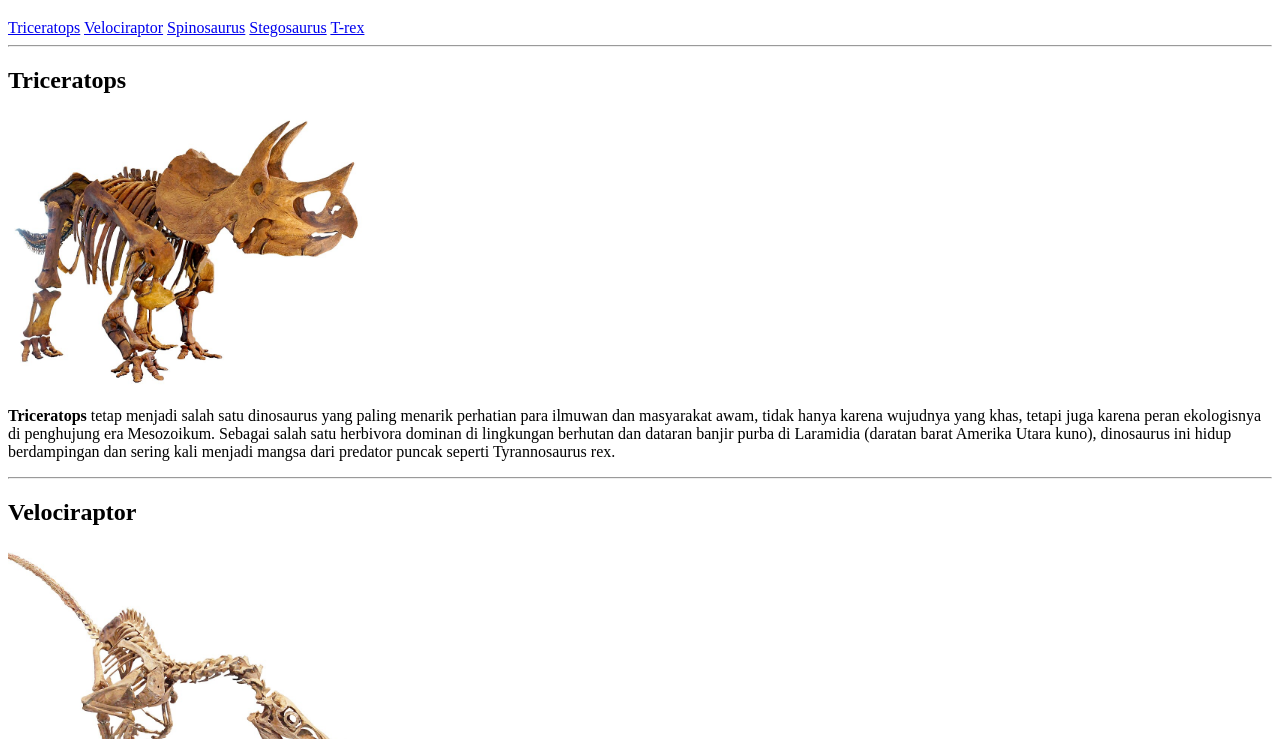
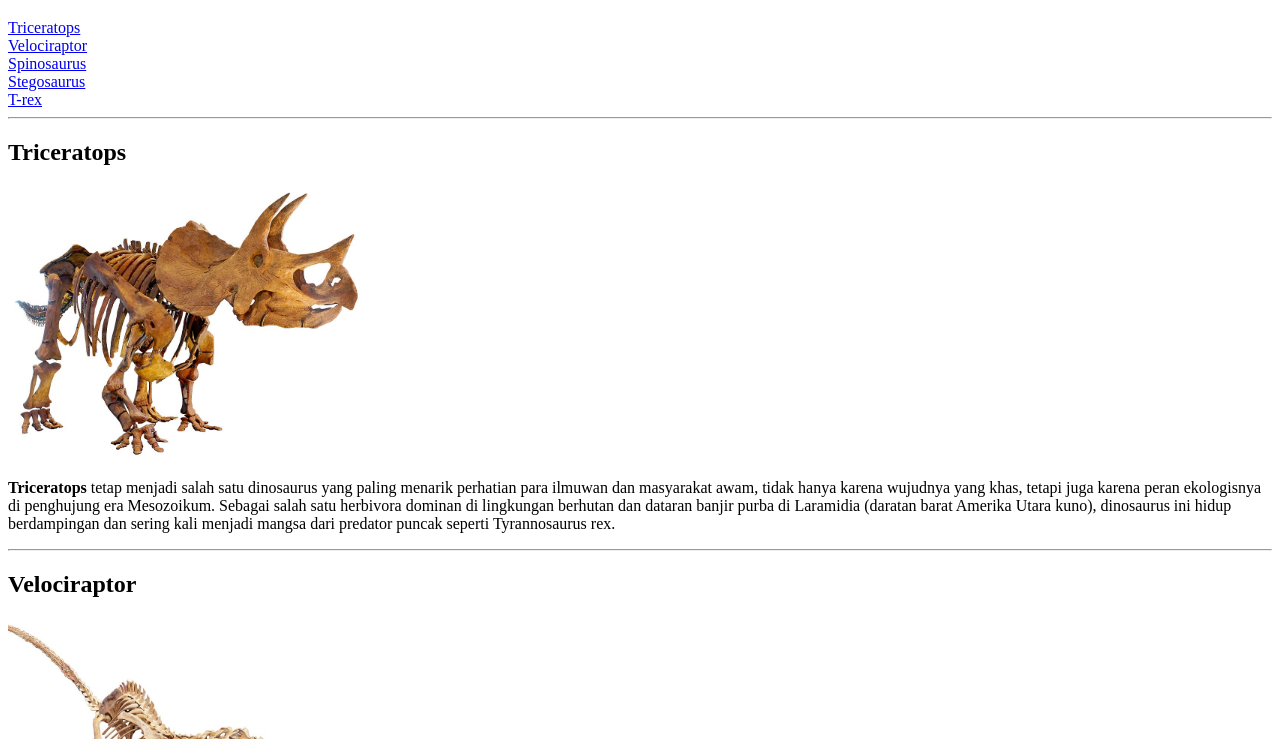
Before and after one commit to kathyducky/week-03, a plain HTML site: page index.html in a window 1280 px wide. Shown: the part 61-800 px from the top of the page. Drawn offline with Linux system fonts and the light colour scheme.

Commit message:
Update index.html

```diff
--- a/index.html
+++ b/index.html
@@ -8,11 +8,11 @@
 <h1>Daftar Dinosaurus</h1>
 
 <nav>
-<a href="#triceratops">Triceratops</a>
-<a href="#velociraptor">Velociraptor</a>
-<a href="#spinosaurus">Spinosaurus</a>
-<a href="#stegosaurus">Stegosaurus</a>
-<a href="#t-rex">T-rex</a>
+<a href="#triceratops">Triceratops</a><br>
+<a href="#velociraptor">Velociraptor</a><br>
+<a href="#spinosaurus">Spinosaurus</a><br>
+<a href="#stegosaurus">Stegosaurus</a><br>
+<a href="#t-rex">T-rex</a><br>
 </nav>
 
 <hr>
@@ -23,6 +23,7 @@
 <p>
 <strong>Triceratops</strong> tetap menjadi salah satu dinosaurus yang paling menarik perhatian para ilmuwan dan masyarakat awam, tidak hanya karena wujudnya yang khas, tetapi juga karena peran ekologisnya di penghujung era Mesozoikum. Sebagai salah satu herbivora dominan di lingkungan berhutan dan dataran banjir purba di Laramidia (daratan barat Amerika Utara kuno), dinosaurus ini hidup berdampingan dan sering kali menjadi mangsa dari predator puncak seperti Tyrannosaurus rex.
 </p>
+
 <hr>
 
 <h2>Velociraptor</h2>
@@ -31,6 +32,7 @@
 <p>
 <strong>Velociraptor</strong> adalah dinosaurus karnivora berukuran kecil dari periode Kapur akhir, sekitar 75 hingga 71 juta tahun lalu, yang terkenal jauh lebih kecil daripada penggambaran populernya di film-film karena tingginya hanya seukuran kalkun dan tubuhnya dipenuhi bulu seperti burung. Dinosaurus bipedal ini mengandalkan kelincahan yang luar biasa, rahang kuat bergigi tajam, serta cakar berbentuk sabit yang melengkung di setiap kaki belakangnya untuk melumpuhkan mangsa berukuran kecil. Meskipun sering dianggap sebagai pemburu soliter, bukti fosil menunjukkan bahwa mereka hidup di lingkungan gurun purba di Asia Tengah dan mungkin menggunakan strategi berburu yang adaptif untuk bertahan hidup di ekosistem yang keras.
 </p>
+
 <hr>
 
 <h2>spinosaurus</h2>
@@ -39,6 +41,7 @@
 <p>
 <strong>Spinosaurus</strong> menyimpan teka-teki evolusi paling menarik di dunia paleontologi karena ia adalah satu-satunya dinosaurus karnivora besar yang diketahui beradaptasi dengan gaya hidup akuatik. Hidup di wilayah yang kini menjadi gurun Sahara pada periode Kapur tengah, predator bertubuh masif ini dilengkapi dengan ekor berbentuk dayung yang kuat dan kaki belakang yang pendek, yang memungkinkannya berenang dengan lincah di sungai-sungai purba yang luas. Alih-alih mengejar mangsa di daratan terbuka, Spinosaurus menyelam dan menyambar ikan-ikan air tawar raksasa menggunakan rahang bergigi kerucut yang dirancang khusus untuk mencengkeram licinnya tubuh mangsa air.
 </p>
+
 <hr>
 
 <h2>Stegosaurus</h2>
@@ -47,6 +50,7 @@
 <p>
 <strong>Stegosaurus</strong> adalah salah satu dinosaurus herbivora paling mudah dikenali dari periode Jura Akhir, sekitar 150 juta tahun lalu, yang terkenal berkat deretan lempeng tulang besar berbentuk layang-layang di sepanjang punggungnya serta empat duri tajam di ujung ekornya. Meskipun memiliki ukuran tubuh raksasa sebesar bus dengan bobot mencapai beberapa ton, dinosaurus ini memiliki kepala yang sangat kecil dan kapasitas otak yang luar biasa mungil—hanya seukuran buah kenari. Lempeng-lempeng di punggungnya diyakini berfungsi untuk membantu mengatur suhu tubuh, sementara ekor berduri yang mematikan menjadi senjata pertahanan utama terhadap pemangsa seperti Allosaurus di lingkungan dataran rendah tempat mereka mencari makan.
 </p>
+
 <hr>
 
 <h2>Brachiosaurus</h2>
@@ -55,6 +59,7 @@
 <p>
 <strong>Brachiosaurus</strong> adalah salah satu dinosaurus sauropoda paling kolosal dan mudah dikenali dari periode Jura Akhir, sekitar 154 hingga 153 juta tahun lalu, yang terkenal karena lehernya yang sangat panjang dan tungkai depan yang jauh lebih tinggi daripada kaki belakangnya, membuat posturnya menyerupai jerapah raksasa. Dengan berat mencapai puluhan ton dan tinggi yang memungkinkannya meraih puncak pepohonan purba, makhluk herbivora ini menghabiskan sebagian besar waktunya setiap hari hanya untuk mengonsumsi ratusan kilogram dedaunan menggunakan gigi berbentuk seperti pahat. Berbeda dari kebanyakan dinosaurus lain yang harus berdiri dengan dua kaki untuk mencapai tempat tinggi, tubuh raksasa Brachiosaurus dengan paru-paru dan sistem kantung udara yang kompleks sudah dirancang secara alami untuk mendominasi kanopi hutan tanpa perlu bersusah payah menegakkan diri.
 </p>
+
 <hr>
 
 <h2>Trex</h2>
@@ -62,6 +67,7 @@
 <p>
 <strong>Tyrannosaurus rex</strong> (<em>T-rex</em>) bukanlah sekadar mesin pembunuh bertubuh raksasa seperti dalam kisah fiksi, melainkan salah satu predator paling canggih yang pernah diciptakan oleh evolusi alam. Dibalik rahangnya yang mampu meremukkan tulang mangsa dengan kekuatan gigitan mencapai lebih dari 50.000 Newton, T. rex ternyata memiliki indra penciuman yang luar biasa tajam—bahkan jauh lebih peka daripada elang modern—sehingga ia dapat melacak bangkai atau mangsa dari jarak berkilo-kilometer di kegelapan hutan purba Kapur akhir. Meskipun sering diledek memiliki lengan depan yang kecil, lengan tersebut sebenarnya sangat berotot dan dirancang untuk mencengkeram erat mangsa yang meronta dalam jarak dekat, menjadikannya raja pemburu yang mematikan sekaligus penguasa sejati di puncak rantai makanan masanya.
 </p>
+
 <hr>
 
 </body>
```
